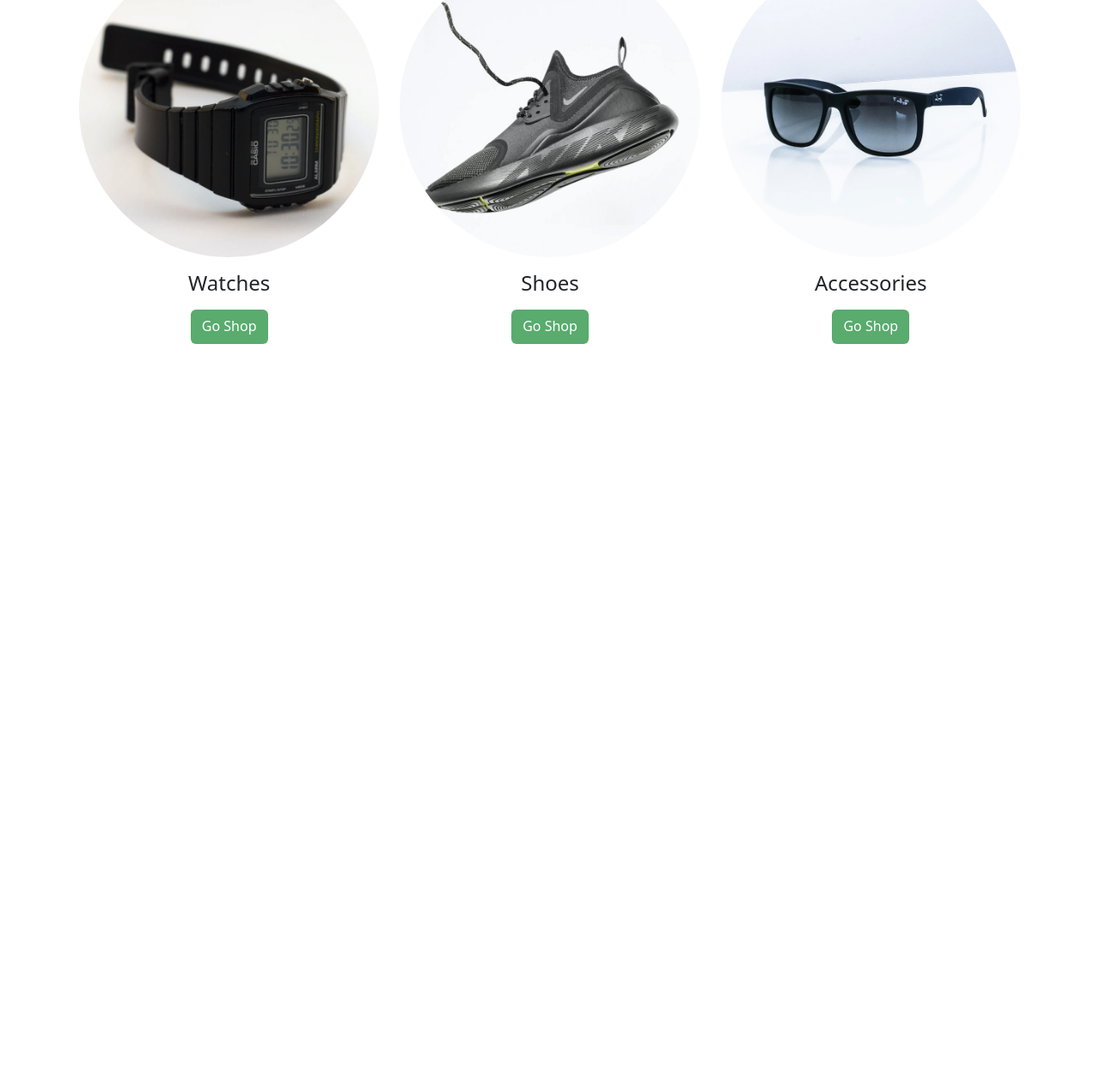
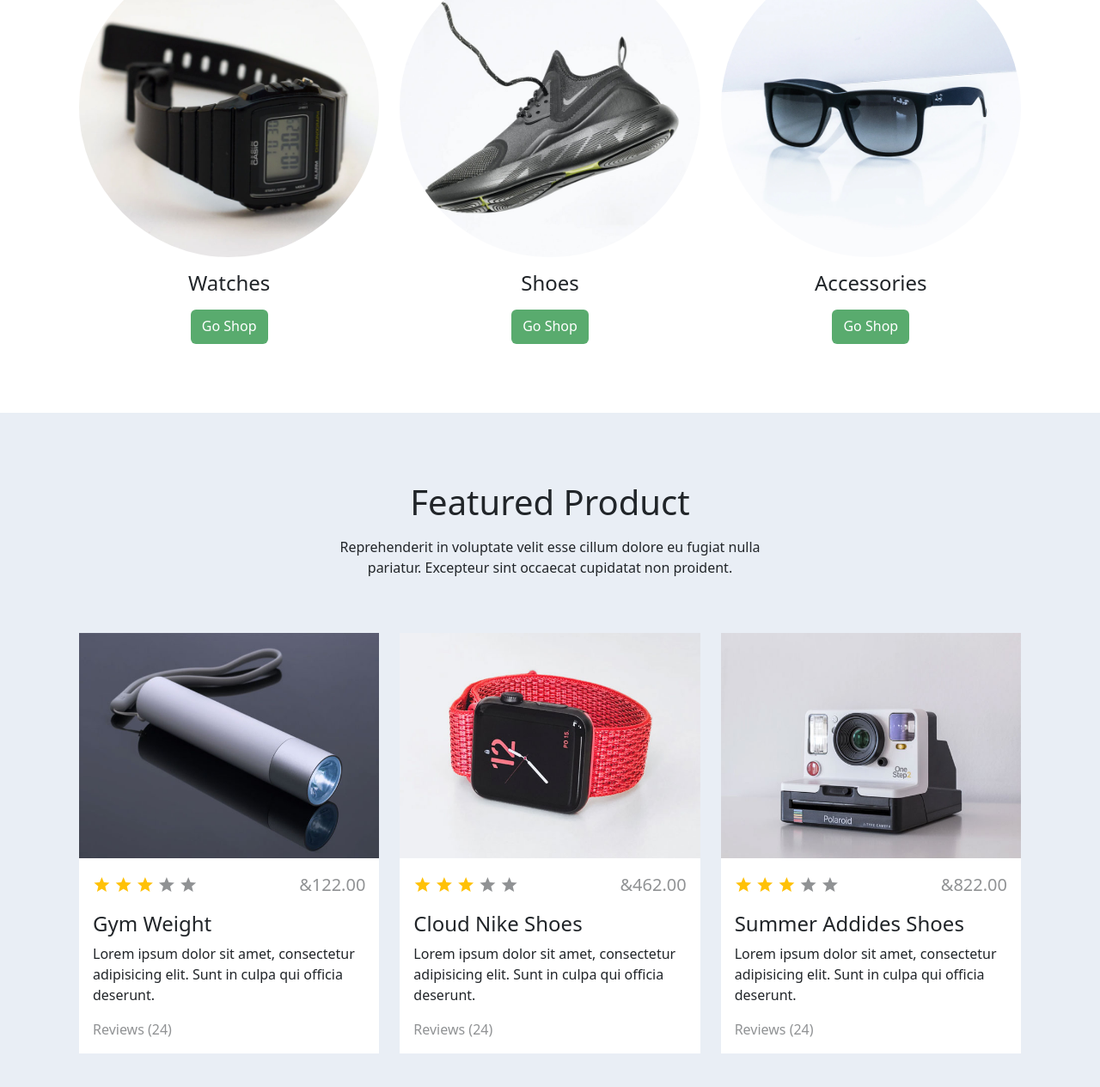
Before and after one commit to hafeez-star/Shop-site, a plain HTML site: page index.html in a window 1280 px wide. Shown: the part 1122-2386 px from the top of the page at 86% size. Before the commit the page ends 1602 px from the top, so only its background shows below. Drawn offline with nearby package versions, Linux system fonts and the light colour scheme; a web font is replaced by a local one.

Commit message:
Featured Product-sec

```diff
--- a/assets/css/style.css
+++ b/assets/css/style.css
@@ -36,3 +36,6 @@ margin: auto;
     color: #59ab6e;
     font-weight: bold;
  }
+ .bg-light{
+   background-color: #e9eef5 !important;
+ }
--- a/index.html
+++ b/index.html
@@ -105,38 +105,38 @@
                     laborum.</p>
             </div>
             <div class="row">
-                <div class="col-md-4 ">
+                <div class="col-md-6 col-lg-4 ">
                     <div class="mt-5">
                         <img src="./assets/images/category_img_01.jpg" class="img-fluid rounded-circle " alt="">
 
                         <div class="text-center">
                             <h4 class="my-3">Watches</h4>
                             <div class="btn fs-6">
-                             <p >Go Shop</p>
+                                <p>Go Shop</p>
                             </div>
                         </div>
                     </div>
                 </div>
-                 <div class="col-md-4 ">
+                <div class="col-md-6 col-lg-4 ">
                     <div class="mt-5">
                         <img src="./assets/images/category_img_02.jpg" class="img-fluid rounded-circle " alt="">
 
                         <div class="text-center">
                             <h4 class="my-3">Shoes</h4>
                             <div class="btn fs-6">
-                             <p >Go Shop</p>
+                                <p>Go Shop</p>
                             </div>
                         </div>
                     </div>
                 </div>
-                 <div class="col-md-4 ">
+                <div class="col-md-6 col-lg-4  ">
                     <div class="mt-5">
                         <img src="./assets/images/category_img_03.jpg" class="img-fluid rounded-circle " alt="">
 
                         <div class="text-center">
                             <h4 class="my-3">Accessories</h4>
                             <div class="btn fs-6">
-                             <p >Go Shop</p>
+                                <p>Go Shop</p>
                             </div>
                         </div>
                     </div>
@@ -144,7 +144,88 @@
             </div>
         </div>
     </section>
+    <section id="Product" class="py-8 bg-light">
+        <div class="container">
+            <div class="cata text-center">
+                <h3 class="fs-1 fw-normal mb-3">Featured Product</h3>
+                <p>Reprehenderit in voluptate velit esse cillum dolore eu fugiat nulla pariatur. Excepteur sint occaecat
+                    cupidatat non proident.</p>
+            </div>
+            <div class="row">
+                <div class="col-md-4 pt-5">
+                    <div>
+                        <img src="./assets/images/feature_prod_01.jpg" class="img-fluid" alt="">
 
+                    </div>
+                    <div class="p-3 bg-white">
+                        <div class="d-flex">
+                            <div class="fs-5 fw-bold">
+                                <i class="ri-star-s-fill text-warning"></i>
+                                <i class="ri-star-s-fill text-warning"></i>
+                                <i class="ri-star-s-fill text-warning"></i>
+                                <i class="ri-star-s-fill text-body-tertiary"></i>
+                                <i class="ri-star-s-fill text-body-tertiary"></i>
+                            </div>
+                            <div class="ms-auto">
+                                <p class="text-body-tertiary fs-5 ">&122.00</p>
+                            </div>
+                        </div>
+                        <h4>Gym Weight</h4>
+                        <p>Lorem ipsum dolor sit amet, consectetur adipisicing elit. Sunt in culpa qui officia deserunt.
+                        </p>
+                        <span class="text-body-tertiary">Reviews (24)</span>
+                    </div>
+                </div>
+                <div class="col-md-4 pt-5 ">
+                    <div>
+                        <img src="./assets/images/feature_prod_02.jpg" class="img-fluid" alt="">
+
+                    </div>
+                    <div class="p-3 bg-white">
+                        <div class="d-flex">
+                            <div class="fs-5 fw-bold">
+                                <i class="ri-star-s-fill text-warning"></i>
+                                <i class="ri-star-s-fill text-warning"></i>
+                                <i class="ri-star-s-fill text-warning"></i>
+                                <i class="ri-star-s-fill text-body-tertiary"></i>
+                                <i class="ri-star-s-fill text-body-tertiary"></i>
+                            </div>
+                            <div class="ms-auto">
+                                <p class="text-body-tertiary fs-5 ">&462.00</p>
+                            </div>
+                        </div>
+                        <h4>Cloud Nike Shoes</h4>
+                        <p>Lorem ipsum dolor sit amet, consectetur adipisicing elit. Sunt in culpa qui officia deserunt.
+                        </p>
+                        <span class="text-body-tertiary">Reviews (24)</span>
+                    </div>
+                </div>
+                <div class="col-md-4 pt-5 ">
+                    <div>
+                        <img src="./assets/images/feature_prod_03.jpg" class="img-fluid" alt="">
+
+                    </div>
+                    <div class="p-3 bg-white">
+                        <div class="d-flex">
+                            <div class="fs-5 fw-bold">
+                                <i class="ri-star-s-fill text-warning"></i>
+                                <i class="ri-star-s-fill text-warning"></i>
+                                <i class="ri-star-s-fill text-warning"></i>
+                                <i class="ri-star-s-fill text-body-tertiary"></i>
+                                <i class="ri-star-s-fill text-body-tertiary"></i>
+                            </div>
+                            <div class="ms-auto">
+                                <p class="text-body-tertiary fs-5 ">&822.00</p>
+                            </div>
+                        </div>
+                        <h4>Summer Addides Shoes</h4>
+                        <p>Lorem ipsum dolor sit amet, consectetur adipisicing elit. Sunt in culpa qui officia deserunt.
+                        </p>
+                        <span class="text-body-tertiary">Reviews (24)</span>
+                    </div>
+                </div>
+        </div>
+    </section>
 
 
 
```
Also changed, not shown: assets/images/feature_prod_01.jpg (added), assets/images/feature_prod_02.jpg (added), assets/images/feature_prod_03.jpg (added). Lines whose indentation alone changed are shown as unchanged.
